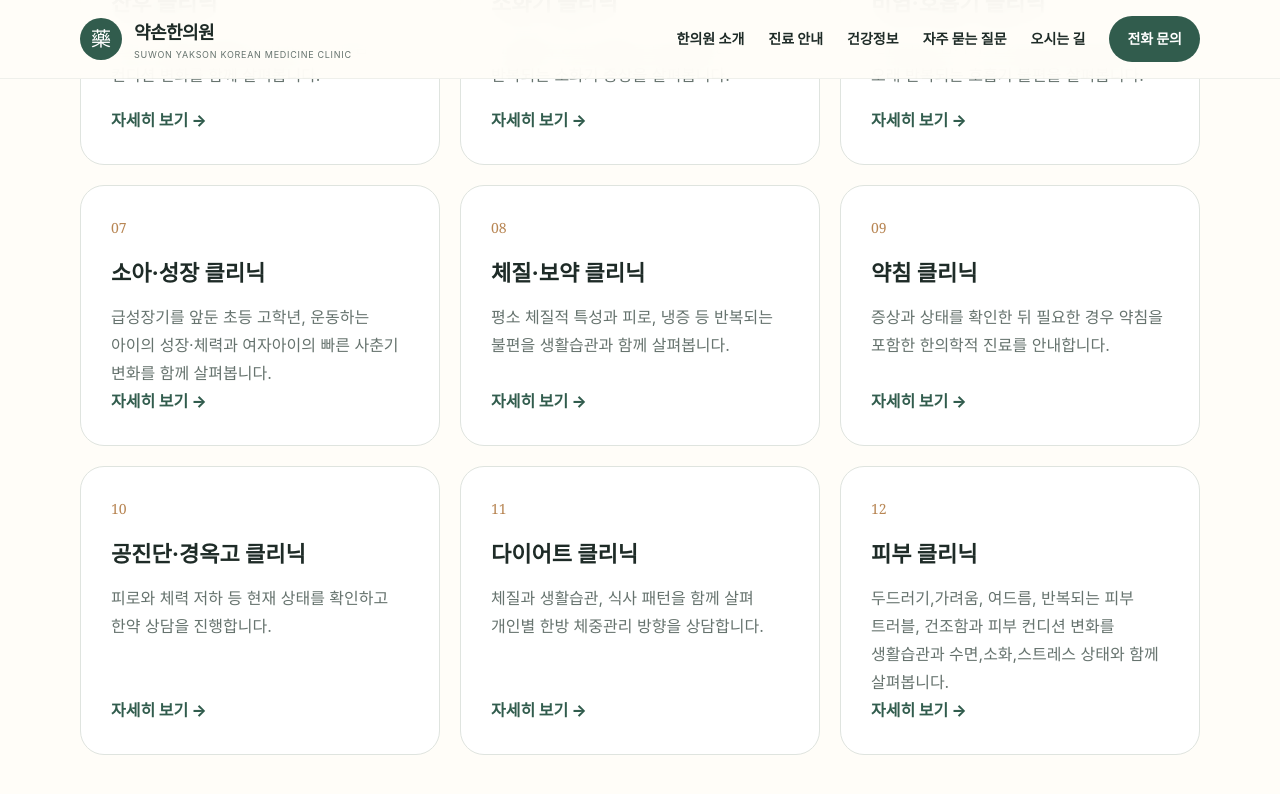
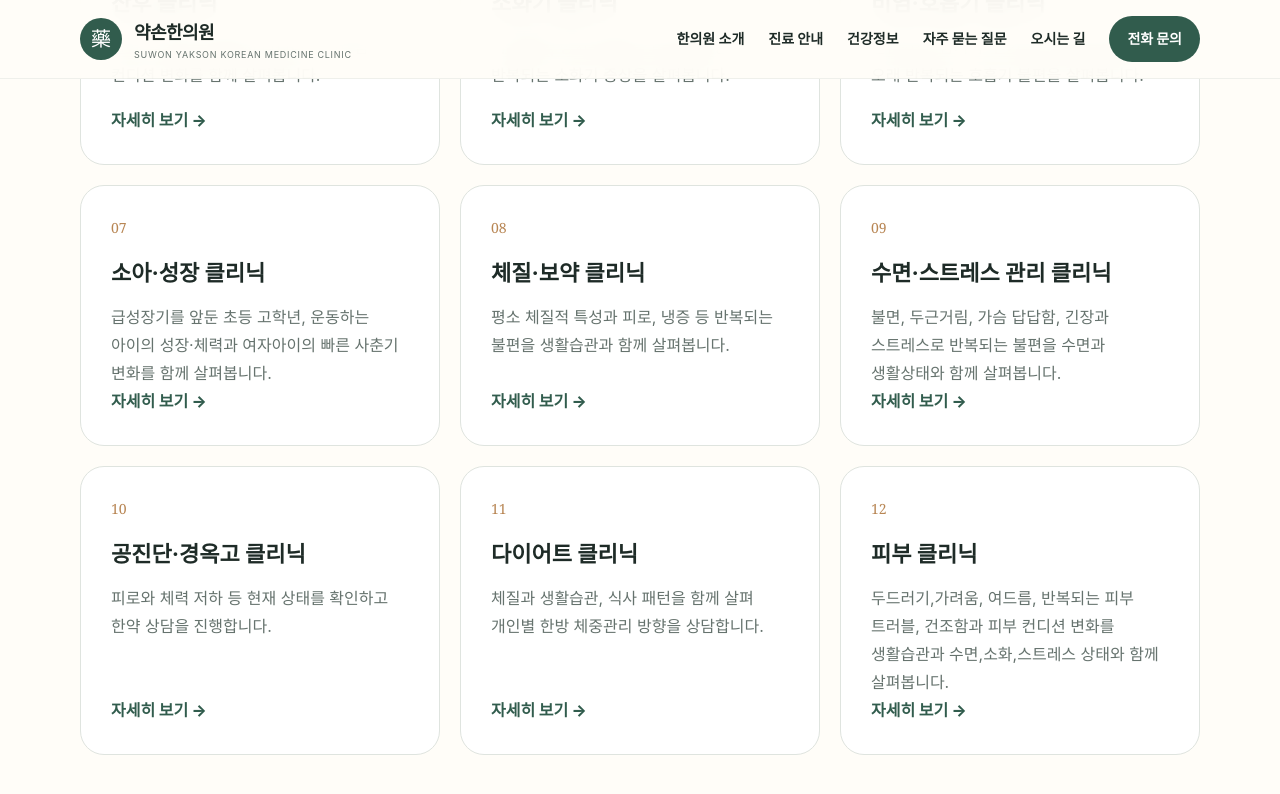
Before and after one commit to yaksonclinic/yakson-suwon-site, a Jekyll site: the page built from index.md, in a window 1280 px wide and 900 px high, scrolled down 1425 px. Shown: the top 794 px of the window. Built offline with Jekyll 4.4.1, drawn with Linux system fonts in a browser that asks for light colours.

Commit message:
Replace pharmacopuncture clinic with sleep stress clinic

```diff
--- a/index.md
+++ b/index.md
@@ -132,11 +132,11 @@ description: "수원 팔달구 우만동 약손한의원의 진료시간, 위치
       </article>
 
       <article class="card">
-        <span class="num">09</span>
-        <h3>약침 클리닉</h3>
-        <p>증상과 상태를 확인한 뒤 필요한 경우 약침을 포함한 한의학적 진료를 안내합니다.</p>
-        <a class="card-link" href="{{ '/health/pharmacopuncture-pain-care/' | relative_url }}">자세히 보기 →</a>
-      </article>
+  <span class="num">09</span>
+  <h3>수면·스트레스 관리 클리닉</h3>
+  <p>불면, 두근거림, 가슴 답답함, 긴장과 스트레스로 반복되는 불편을 수면과 생활상태와 함께 살펴봅니다.</p>
+  <a class="card-link" href="{{ '/clinic/sleep-stress/' | relative_url }}">자세히 보기 →</a>
+</article>
 
       <article class="card">
         <span class="num">10</span>
```
